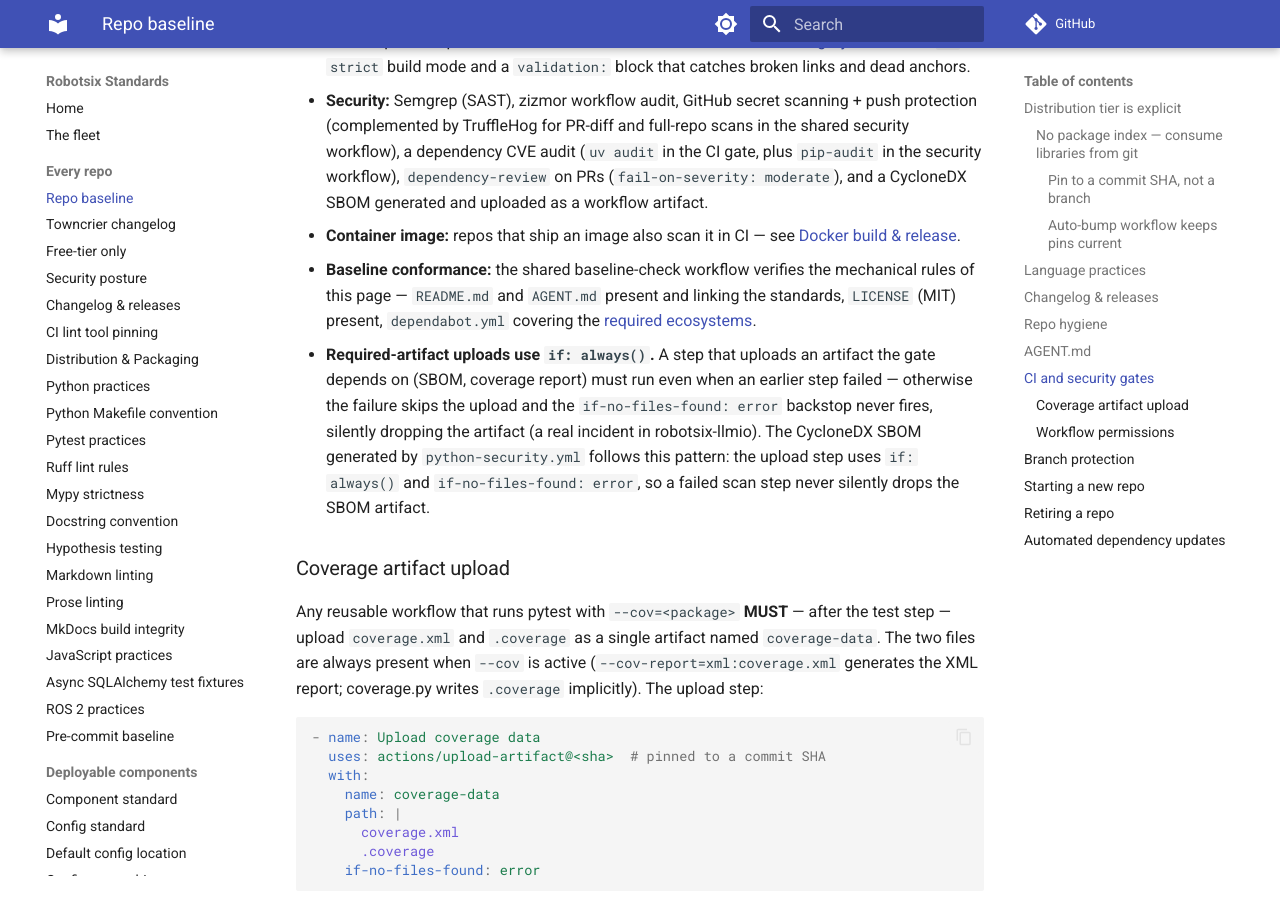
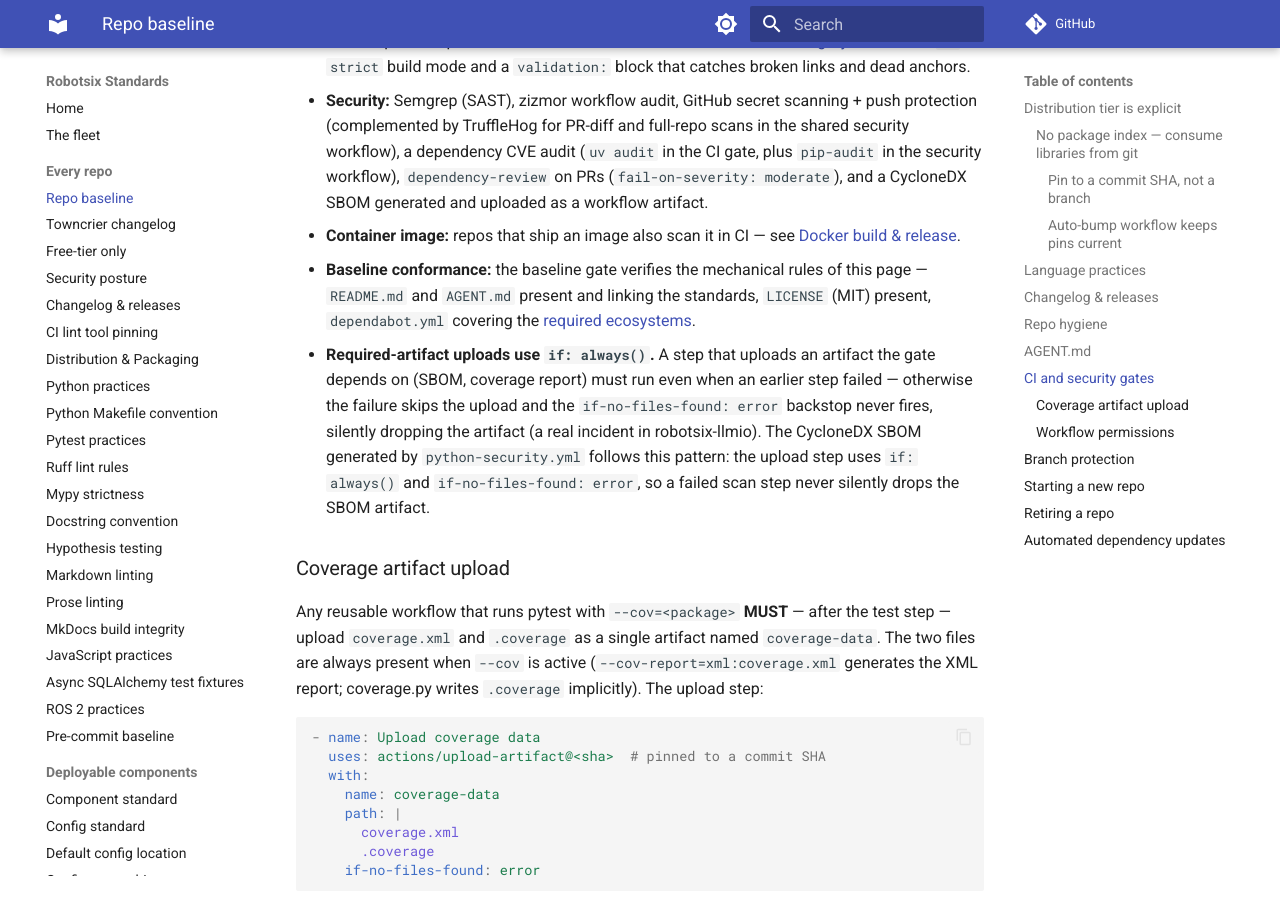
Before and after one commit to damien-robotsix/robotsix-standards, an MkDocs documentation site: the page built from docs/repo-baseline.md, in a window 1280 px wide and 900 px high, scrolled down 4109 px. Built offline with MkDocs 1.6.1 and Material for MkDocs 9.7.7, drawn with Linux system fonts in a browser that asks for light colours; comment, search, counter and statistics services are not loaded.

Commit message:
mill: Correct the 'shared baseline-check workflow verifies LICENSE' claim in docs/repo-baseline.md (20260801T102128Z-correct-the-shared-baseline-check-workfl-c48d) (#185)
* mill: Correct the 'shared baseline-check workflow verifies LICENSE' claim in docs/repo-baseline.md (20260801T102128Z-correct-the-shared-baseline-check-workfl-c48d)

* ci: trigger fresh CI run (no-op commit to un-stick transient failure)

---------

Co-authored-by: robotsix-mill <mill@robotsix.local>

```diff
--- a/docs/repo-baseline.md
+++ b/docs/repo-baseline.md
@@ -192,10 +192,10 @@ gate set:
   artifact.
 - **Container image:** repos that ship an image also scan it in CI — see
   [Docker build & release](docker-standard.md).
-- **Baseline conformance:** the shared baseline-check workflow verifies the
-  mechanical rules of this page — `README.md` and `AGENT.md` present and
-  linking the standards, `LICENSE` (MIT) present, `dependabot.yml` covering the
-  [required ecosystems](#automated-dependency-updates).
+- **Baseline conformance:** the baseline gate verifies the mechanical rules
+  of this page — `README.md` and `AGENT.md` present and linking the
+  standards, `LICENSE` (MIT) present, `dependabot.yml` covering the [required
+  ecosystems](#automated-dependency-updates).
 - **Required-artifact uploads use `if: always()`.** A step that uploads an
   artifact the gate depends on (SBOM, coverage report) must run even when an
   earlier step failed — otherwise the failure skips the upload and the
```
Also changed, not shown: CHANGELOG.md (+3 -0 lines), changelog.d/20260801T102128Z-correct-the-shared-baseline-check-workfl-c48d.misc.md (added, +1 -0 lines).
